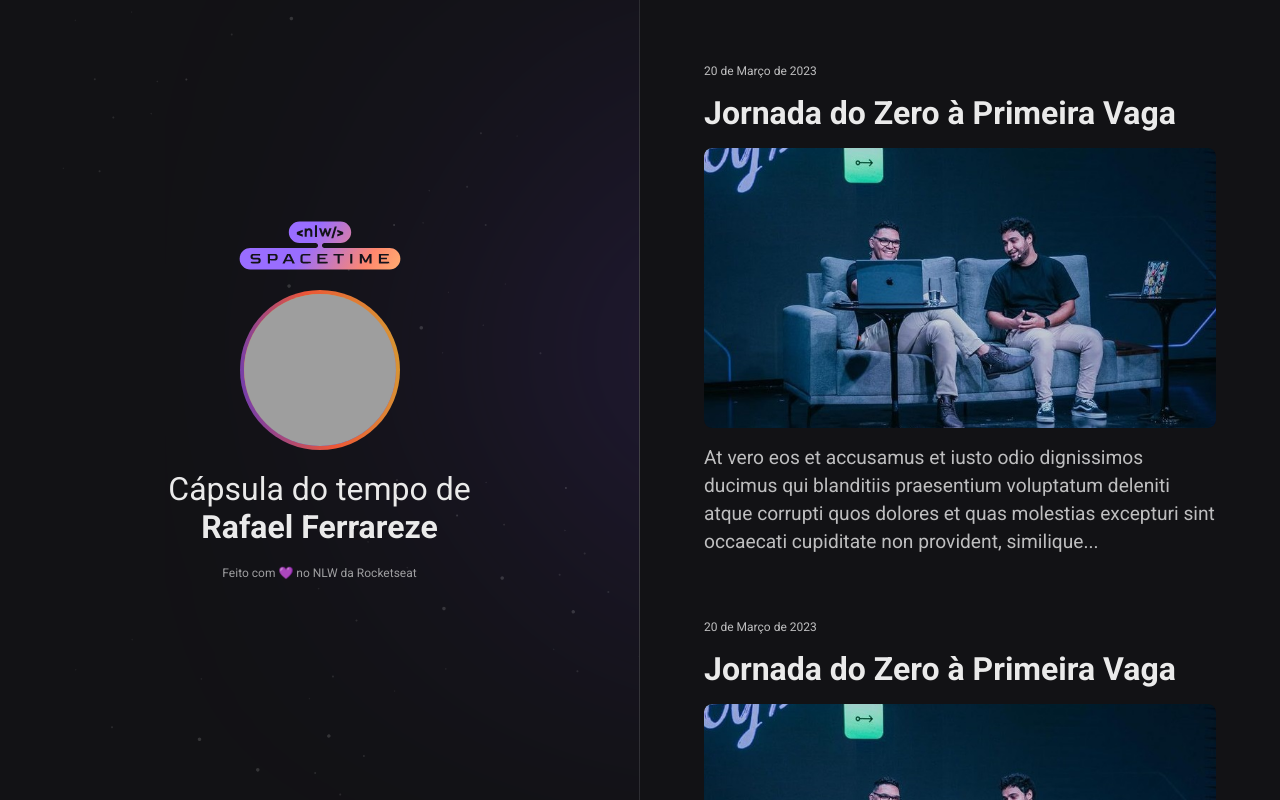
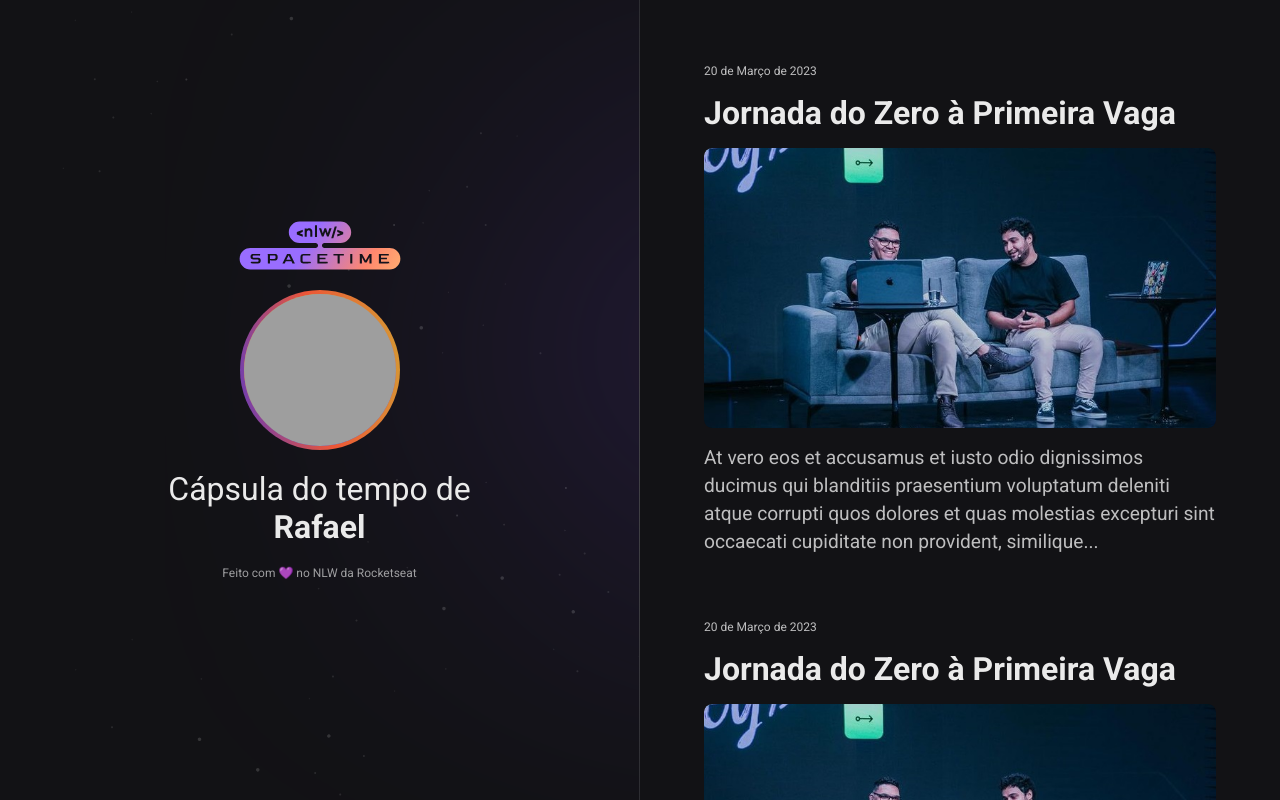
Before and after one commit to rafaelffz/nlw-spacetime, a plain HTML site: page index.html in a window 1280 px wide. Drawn offline with Linux system fonts and the light colour scheme; grey boxes are pictures that could not be loaded.

Commit message:
change name

```diff
--- a/index.html
+++ b/index.html
@@ -18,7 +18,7 @@
     <img src="./assets/logo.svg" alt="Logo Rocketseat">
     <img src="https://github.com/rafaelffz.png" alt="Imagem perfil Rafael">
     <p>
-      Cápsula do tempo de <br> <strong>Rafael Ferrareze</strong>
+      Cápsula do tempo de <br> <strong>Rafael</strong>
     </p>
 
     <span>Feito com 💜 no NLW da Rocketseat</span>
```
